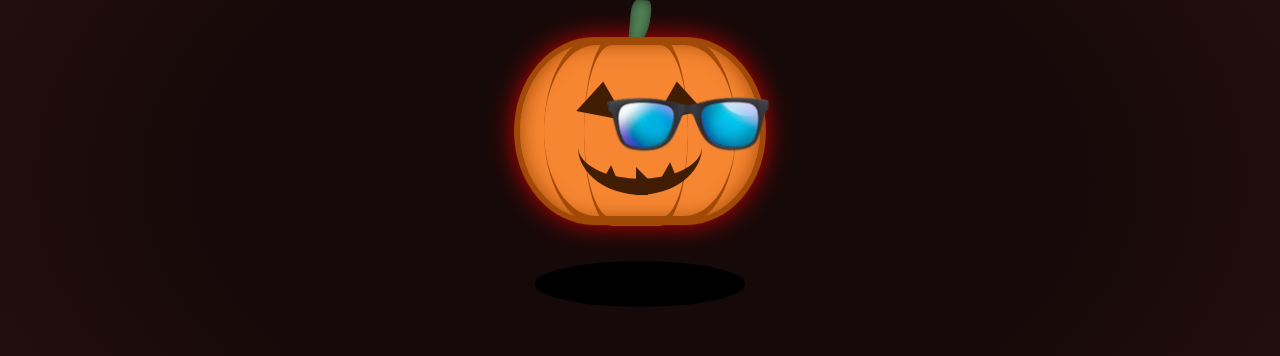
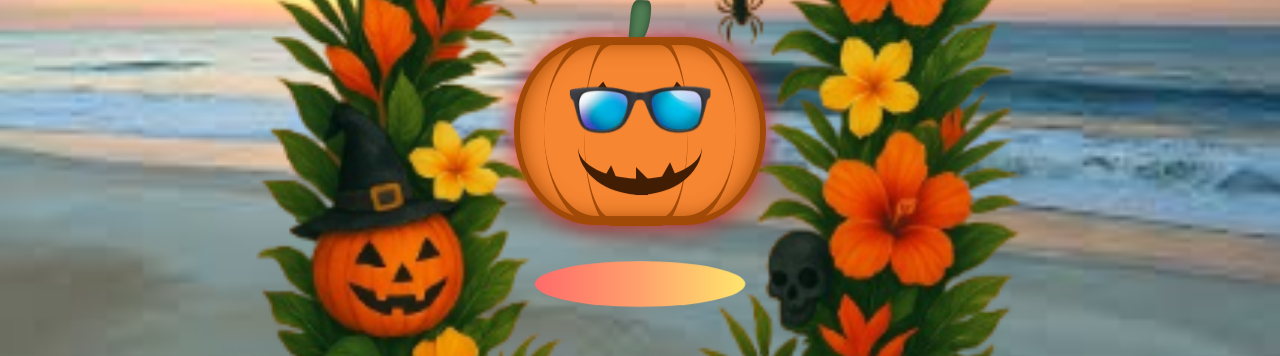
Before and after one commit to scash15-hub/TCA-1, a plain HTML site: page pumpkin.html in a window 1280 px wide. Shown: the part 223-579 px from the top of the page. Drawn offline with Linux system fonts and the light colour scheme.

Commit message:
decorating

```diff
--- a/pumpkin.css
+++ b/pumpkin.css
@@ -7,6 +7,10 @@ body {
   justify-content: center;
   align-items: center;
   overflow: hidden;
+  background-image: url(ocean.jpg);
+  background-position: center center;
+  background-repeat: no-repeat;
+  background-size: cover;
 }
 
 .container {
@@ -82,10 +86,10 @@ body {
 
 .pumpkin .glasses {
   position: absolute;
-  width: 15vw;
-  left: 4.5em;
-  top: 2.2em;
-  z-index: 9999;
+  width: 70%;
+  left: 15%;
+  top: 15%;
+  z-index: 10;
 }
 
 .pumpkin .eye.left {
@@ -152,11 +156,27 @@ body {
 
 .shadow {
   margin: 10% auto 0;
-  background: #000;
+  background: linear-gradient(to right,
+      #ff6b6b,
+      /* Start color */
+      #ffa26c,
+      /* Start color */
+      #ffe66d
+      /* End color */
+    );
   width: 230px;
   height: 50px;
   border-radius: 50%;
   animation: zoom 3s infinite;
+}
+
+.pumpkin .arch {
+  position: absolute;
+  top: -30.5em;
+  width: 52em;
+  left: 50%;
+  transform: translateX(-50%);
+  z-index: -2;
 }
 
 @keyframes float {
--- a/pumpkin.html
+++ b/pumpkin.html
@@ -24,6 +24,7 @@
             <div class="mouth left"></div>
             <div class="mouth right"></div>
             <div class="teeth"></div>
+            <img src="arch.png" class="arch">
         </div>
 
         <div class="shadow"></div>
```
Also changed, not shown: index.html (+22 -2 lines), arch.png (added), ghost.jpg (added), ghost.png (added), gummy.png (deleted), ocean.jpg (added), pumpkin.png (added).
